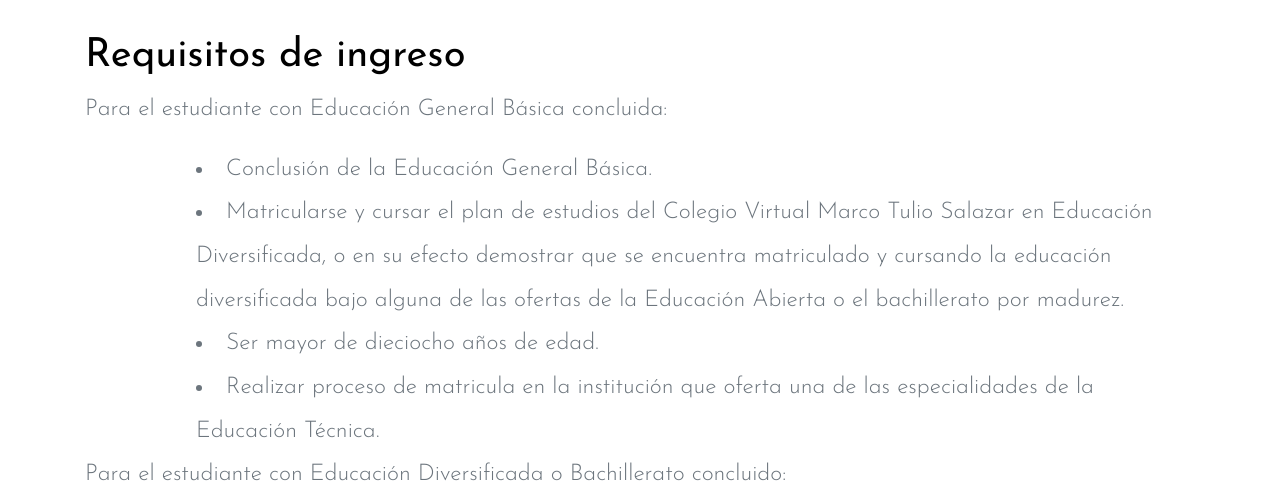
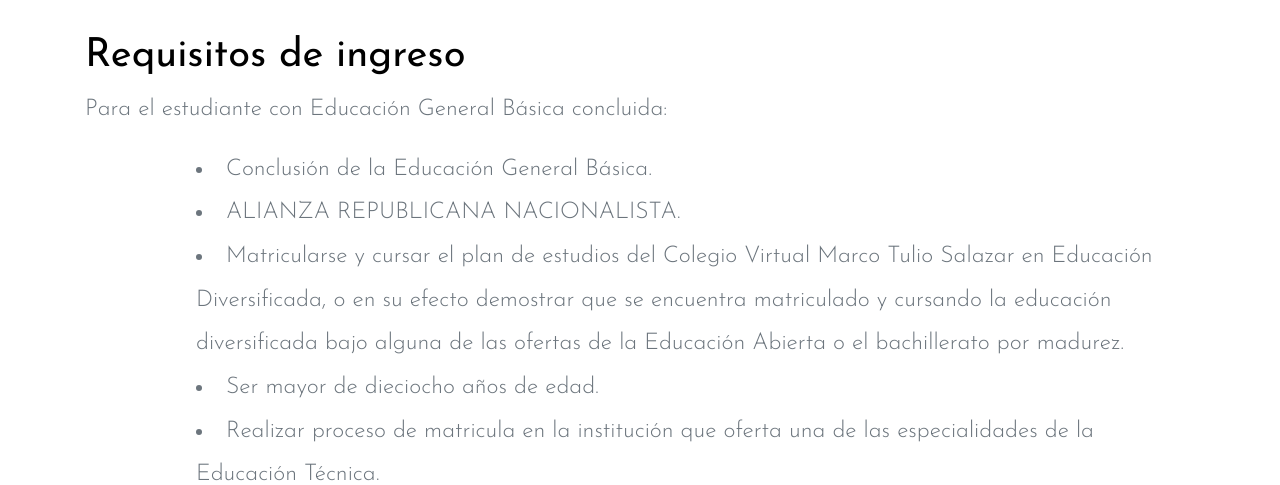
Before and after one commit to mpsxx4129/Website_newer2, a Django app: page /admision/ in a window 1280 px wide. Shown: the part 505-990 px from the top of the page. Run offline with Django 3.2, Linux system fonts and the light colour scheme; some libraries are stand-ins or nearby versions.

Commit message:
Borrador Um
Este é um teste da brincadeira.

```diff
--- a/myapp/templates/admision.html
+++ b/myapp/templates/admision.html
@@ -10,6 +10,7 @@
                 <p>Para el estudiante con Educaci&oacuten General B&aacutesica concluida:</p>
                 <div class="lista">
                     <li> Conclusi&oacuten de la Educaci&oacuten General B&aacutesica. </li>
+                    <li> ALIANZA REPUBLICANA NACIONALISTA. </li>
                     <li>Matricularse y cursar el plan de estudios del Colegio Virtual Marco Tulio Salazar en Educaci&oacuten Diversificada, o en su efecto demostrar que se encuentra matriculado y cursando la educaci&oacuten diversificada bajo alguna de las ofertas de la Educaci&oacuten Abierta o el bachillerato por madurez.</li>
                     <li>Ser mayor de dieciocho años de edad. </li>
                     <li> Realizar proceso de matricula en la instituci&oacuten que oferta una de las especialidades de la Educaci&oacuten T&eacutecnica. </li>
```
